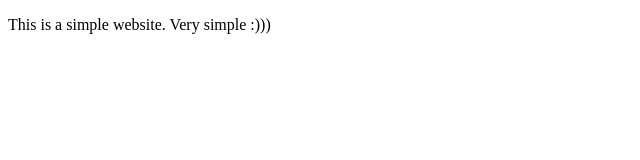
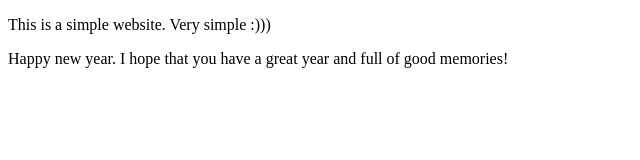
Before and after one commit to am-afl/SE_lab_s1, a plain HTML site: page index.html in a window 1280 px wide. Shown: the whole page, without its empty margins (0-640 px from the left). Drawn offline with Linux system fonts and the light colour scheme.

Commit message:
Add HNY message

```diff
--- a/index.html
+++ b/index.html
@@ -8,5 +8,9 @@
 </head>
 <body>
     <p>This is a simple website. Very simple :))) </p>
+
+    <div>
+        Happy new year. I hope that you have a great year and full of good memories!
+    </div>
 </body>
 </html>
```
